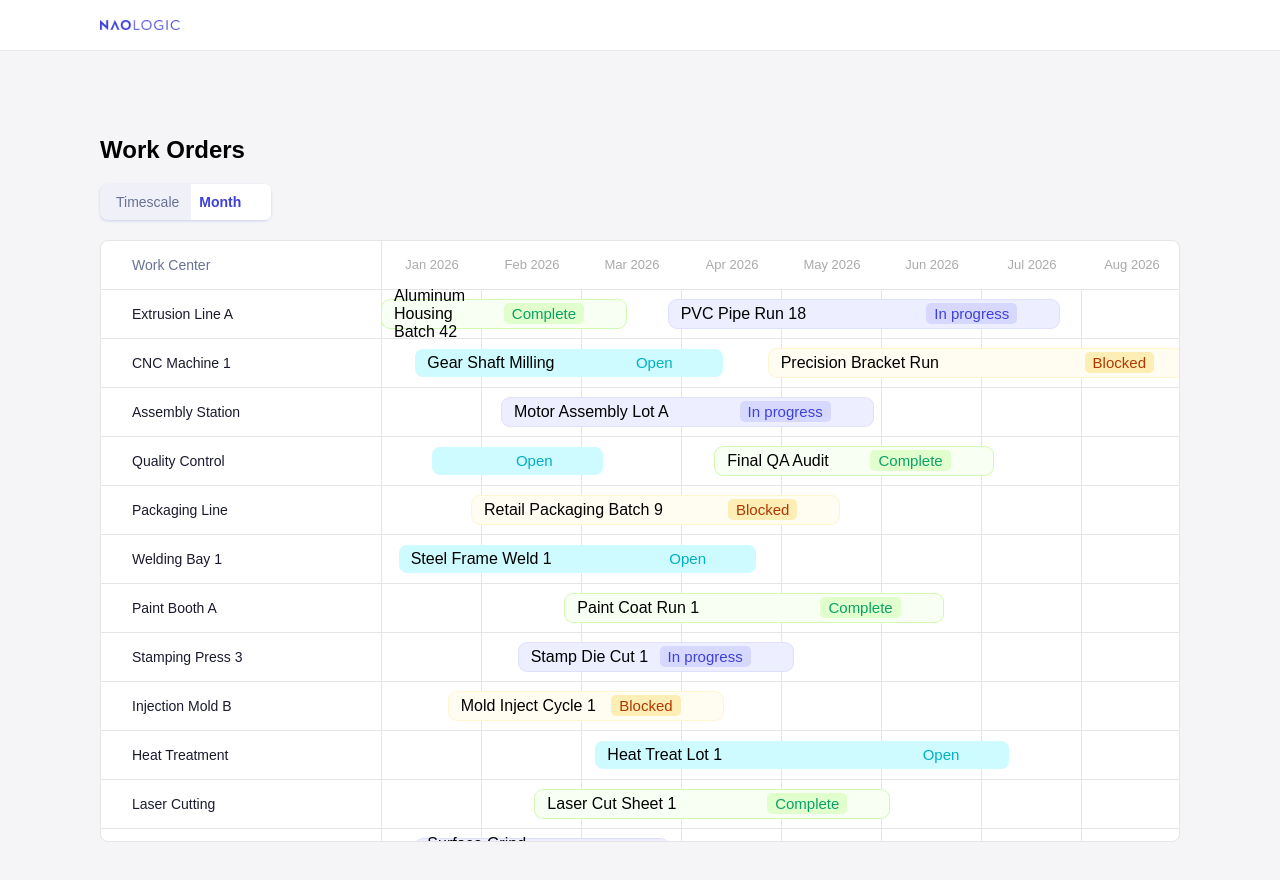
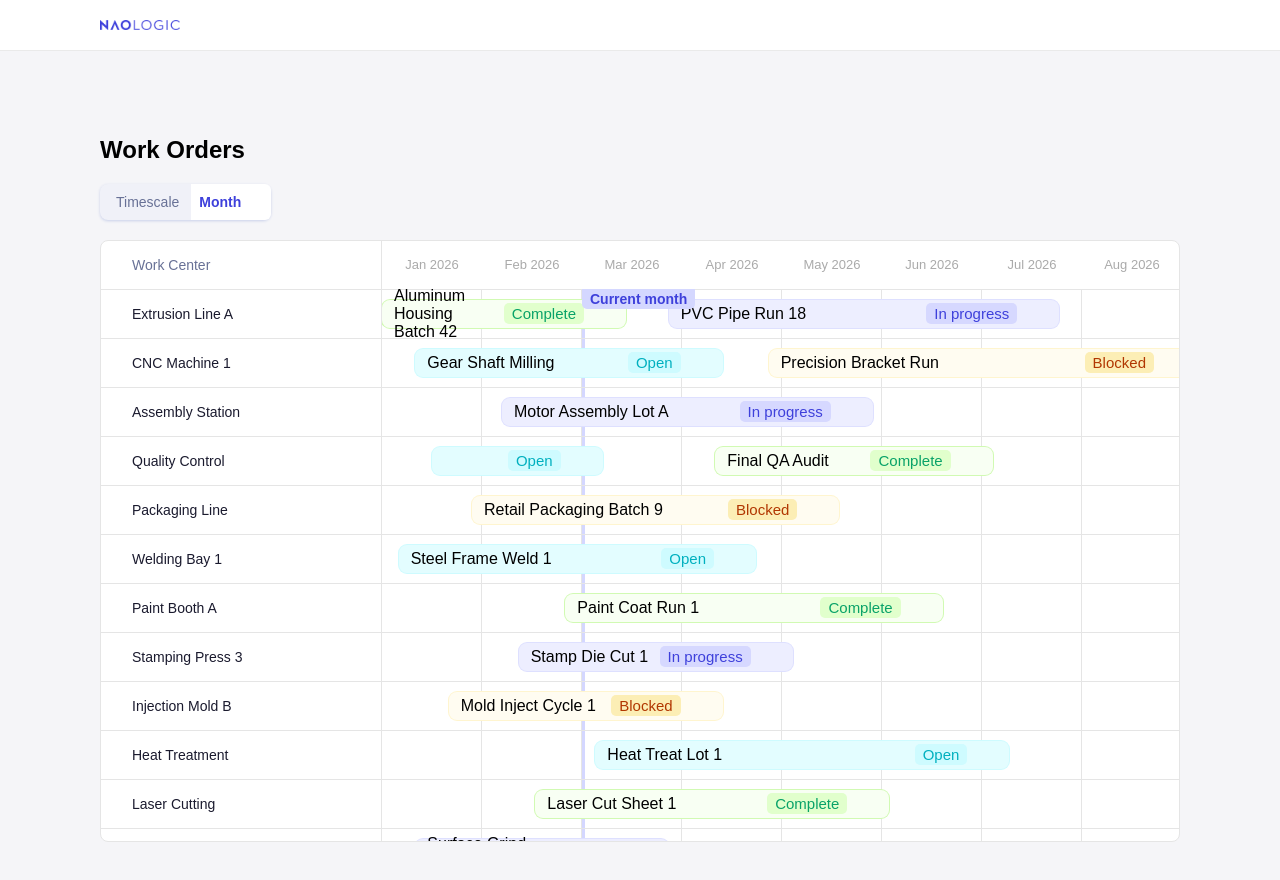
Before and after one commit to Travisaurus-Rex/naologic-timeline, an Angular app: page / in a window 1280 px wide. Shown: the top 880 px of the page. Built offline with nearby package versions, Linux system fonts and the light colour scheme; a web font is replaced by a local one.

Commit message:
add today indicator

```diff
--- a/src/app/features/timeline/timeline/timeline.html
+++ b/src/app/features/timeline/timeline/timeline.html
@@ -17,6 +17,18 @@
     </div>
 
     <div class="right-panel" (scroll)="onRightPanelScroll($event)">
+      <div class="today-indicator" [style.left.px]="todayLeft()" [style.height.px]="gridHeight()">
+        <div class="today-label">
+          {{
+            timescale() === 'day'
+              ? 'Today'
+              : timescale() === 'week'
+                ? 'Current week'
+                : 'Current month'
+          }}
+        </div>
+        <div class="today-line"></div>
+      </div>
       <div class="header-row">
         @for (col of columns(); track col.getTime()) {
           <div class="col-header" [style.width.px]="columnWidth()">
@@ -24,6 +36,7 @@
           </div>
         }
       </div>
+
       @for (wc of workCenters; track wc.docId) {
         <div
           class="grid-row"
--- a/src/app/features/timeline/timeline/timeline.scss
+++ b/src/app/features/timeline/timeline/timeline.scss
@@ -45,6 +45,7 @@
   flex: 1;
   overflow-x: auto;
   overflow-y: auto;
+  position: relative;
 }
 
 .header-row {
@@ -119,3 +120,33 @@
   font-size: 12px;
   white-space: nowrap;
 }
+
+.today-indicator {
+  position: absolute;
+  top: 48px;
+  bottom: 0;
+  pointer-events: none;
+  height: 100%;
+}
+
+.today-line {
+  position: absolute;
+  top: 0;
+  bottom: 0;
+  width: 3px;
+  background: #d4d7ff;
+  left: 0;
+}
+
+.today-label {
+  position: absolute;
+  left: 0;
+  background: #d4d7ff;
+  color: #3e40db;
+  font-size: 14px;
+  font-weight: 600;
+  padding: 2px 8px;
+  border-radius: 0 0 5px 5px;
+  white-space: nowrap;
+  z-index: 3;
+}
--- a/src/app/features/timeline/timeline/timeline.ts
+++ b/src/app/features/timeline/timeline/timeline.ts
@@ -1,6 +1,6 @@
 import { Component, computed, signal } from '@angular/core';
 import { CommonModule } from '@angular/common';
-import { addDays } from 'date-fns';
+import { addDays, differenceInDays } from 'date-fns';
 
 import { TimelineHeader } from '../components/timeline-header/timeline-header';
 import { WorkOrderBar } from '../components/work-order-bar/work-order-bar';
@@ -69,6 +69,36 @@ export class Timeline {
   barPositions = computed(() =>
     calculateBarPositions(this.workOrders(), this.timelineStart(), this.pxPerDay()),
   );
+
+  todayLeft = computed(() => {
+    const today = new Date();
+    const start = this.timelineStart();
+
+    switch (this.timescale()) {
+      case 'month': {
+        const monthDiff =
+          (today.getFullYear() - start.getUTCFullYear()) * 12 +
+          (today.getMonth() - start.getUTCMonth());
+        return monthDiff * this.columnWidth();
+      }
+      case 'week': {
+        const diff = differenceInDays(
+          new Date(Date.UTC(today.getFullYear(), today.getMonth(), today.getDate())),
+          start,
+        );
+        return Math.floor(diff / 7) * this.columnWidth();
+      }
+      case 'day': {
+        const diff = differenceInDays(
+          new Date(Date.UTC(today.getFullYear(), today.getMonth(), today.getDate())),
+          start,
+        );
+        return diff * this.columnWidth();
+      }
+    }
+  });
+
+  gridHeight = computed(() => (this.workCenters.length + 1) * 48);
 
   // ===== INTERACTION STATE =====
 
--- a/src/app/models/work-order-styles.ts
+++ b/src/app/models/work-order-styles.ts
@@ -3,9 +3,9 @@ import { WorkOrderStatus } from './work-order';
 
 export const BAR_STYLES: Record<WorkOrderStatus, any> = {
   open: {
-    boxShadow: 'none',
+    boxShadow: '0 0 0 1px #CEFBFF',
     borderRadius: '8px',
-    backgroundColor: '#CEFBFF',
+    backgroundColor: '#e3fdff',
   },
   'in-progress': {
     boxShadow: '0 0 0 1px rgba(222, 224, 255, 1)',
```
